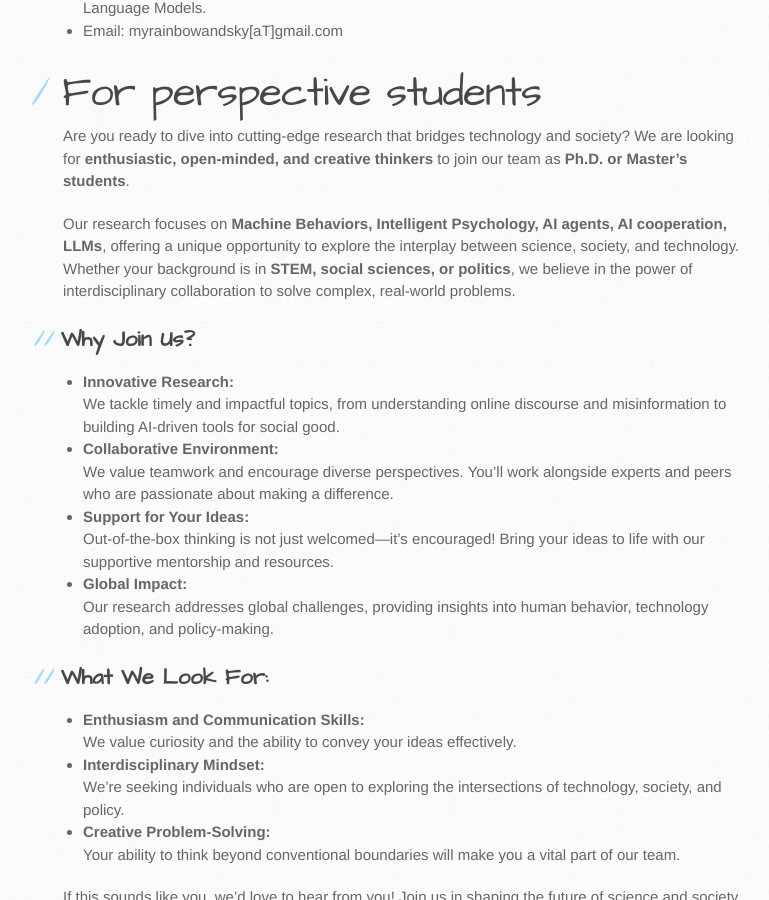
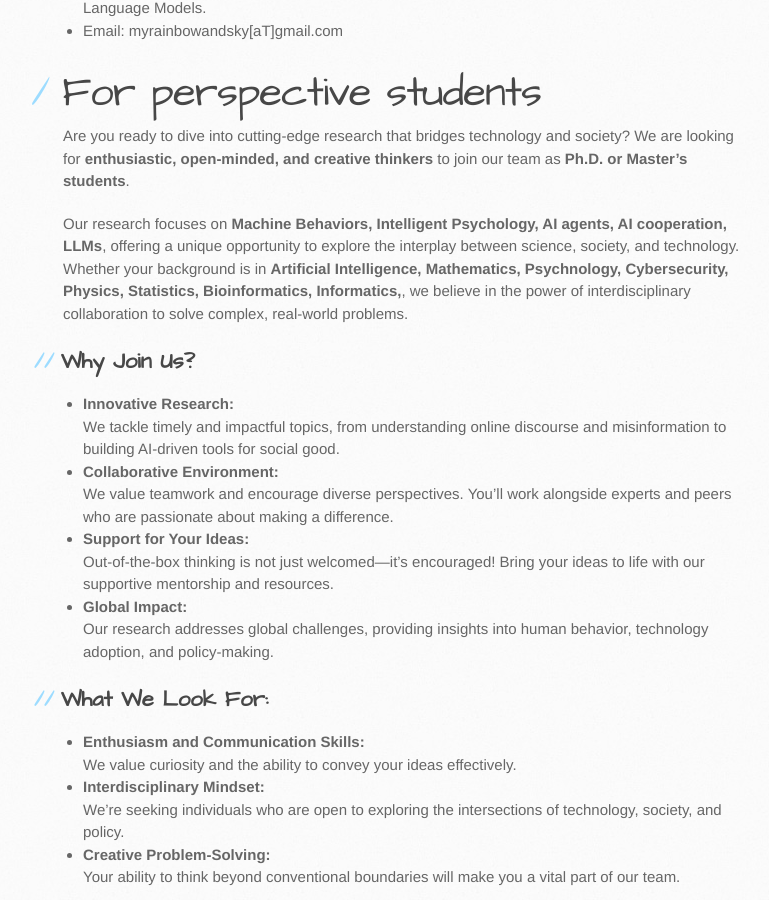
Before and after one commit to myrainbowandsky/myrainbowandsky.github.io, a Jekyll site: the page built from index.md, in a window 1280 px wide and 900 px high, scrolled down 660 px. Shown: the whole window, without its empty margins (107-876 px from the left). Built offline with Jekyll 4.4.1, drawn with Linux system fonts in a browser that asks for light colours; the repository's description, which GitHub fills in, is left out.

Commit message:
Update index.md

```diff
--- a/index.md
+++ b/index.md
@@ -20,7 +20,7 @@ layout: default
 
 Are you ready to dive into cutting-edge research that bridges technology and society? We are looking for **enthusiastic, open-minded, and creative thinkers** to join our team as **Ph.D. or Master's students**.
 
-Our research focuses on **Machine Behaviors, Intelligent Psychology, AI agents, AI cooperation, LLMs**, offering a unique opportunity to explore the interplay between science, society, and technology. Whether your background is in **STEM, social sciences, or politics**, we believe in the power of interdisciplinary collaboration to solve complex, real-world problems.
+Our research focuses on **Machine Behaviors, Intelligent Psychology, AI agents, AI cooperation, LLMs**, offering a unique opportunity to explore the interplay between science, society, and technology. Whether your background is in **Artificial Intelligence, Mathematics, Psychnology, Cybersecurity, Physics, Statistics, Bioinformatics, Informatics,**, we believe in the power of interdisciplinary collaboration to solve complex, real-world problems.
 
 ## Why Join Us?
 - **Innovative Research:**
```
